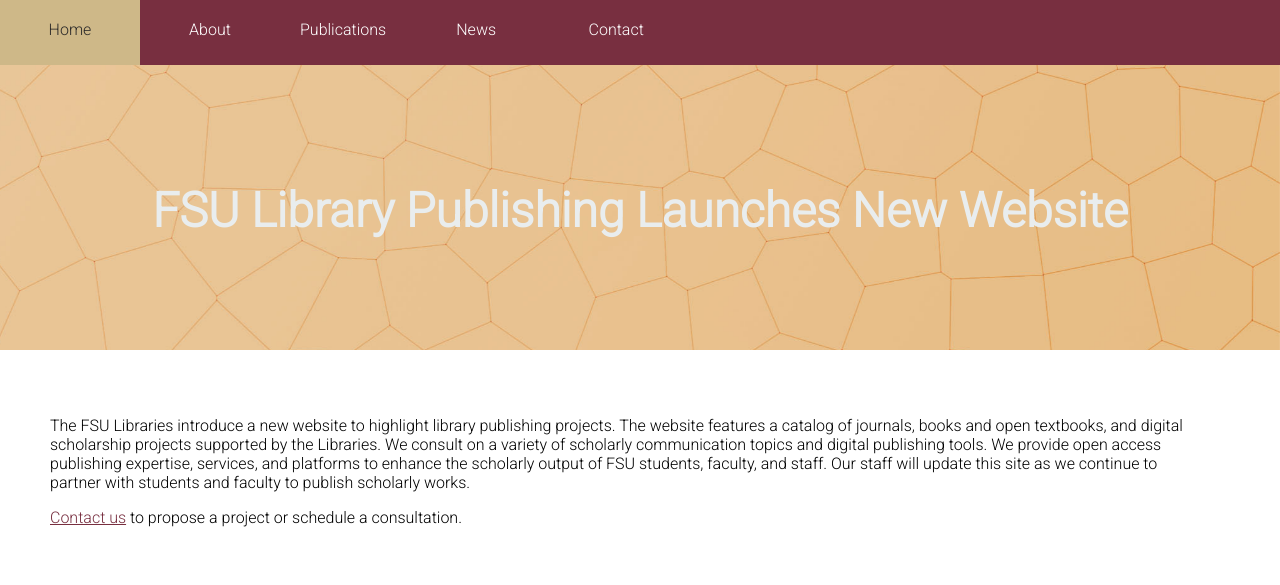
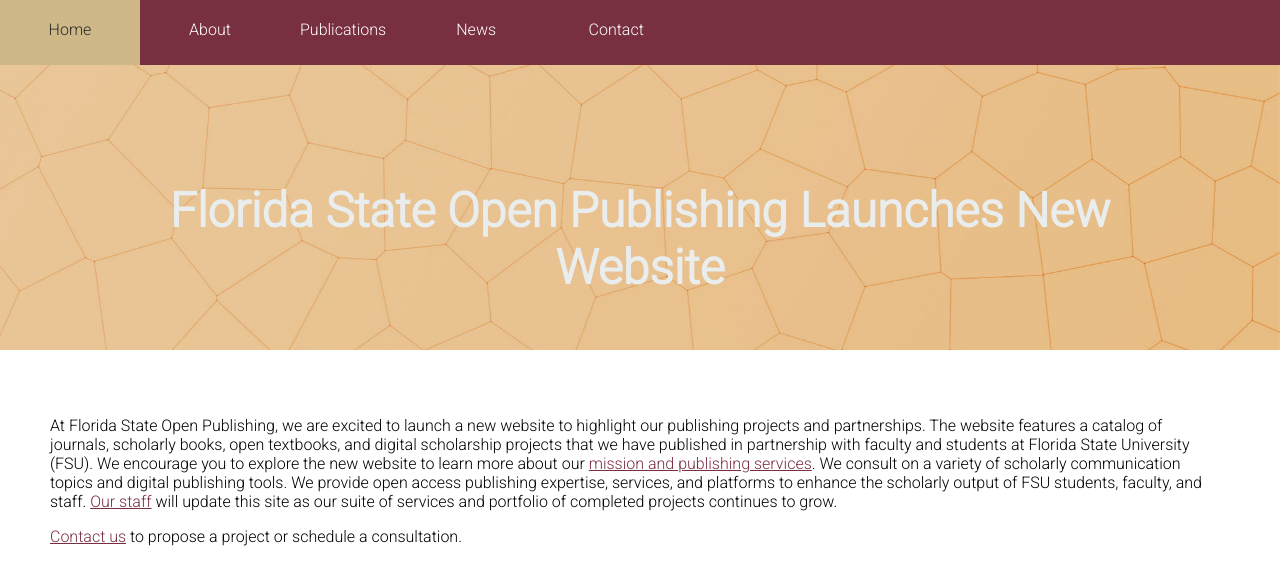
Before and after one commit to fsulibpub/fsulibpub.github.io, a Jekyll site: the page built from _news/2020-08-12_newWebsite.md, in a window 1280 px wide. Shown: the top 585 px of the page. Built offline with Jekyll 4.4.1, drawn with Linux system fonts in a browser that asks for light colours.

Commit message:
Update 2020-08-12_newWebsite.md

```diff
--- a/_news/2020-08-12_newWebsite.md
+++ b/_news/2020-08-12_newWebsite.md
@@ -1,10 +1,10 @@
 ---
 layout: default
-title: "FSU Library Publishing Launches New Website"
+title: "Florida State Open Publishing Launches New Website"
 date: 2020-08-12
 permalink: /news/2020-08-12_newWebsite/
 ---
 
-The FSU Libraries introduce a new website to highlight library publishing projects. The website features a catalog of journals, books and open textbooks, and digital scholarship projects supported by the Libraries. We consult on a variety of scholarly communication topics and digital publishing tools. We provide open access publishing expertise, services, and platforms to enhance the scholarly output of FSU students, faculty, and staff. Our staff will update this site as we continue to partner with students and faculty to publish scholarly works.
+At Florida State Open Publishing, we are excited to launch a new website to highlight our publishing projects and partnerships. The website features a catalog of journals, scholarly books, open textbooks, and digital scholarship projects that we have published in partnership with faculty and students at Florida State University (FSU). We encourage you to explore the new website to learn more about our <a href="http://publishing.lib.fsu.edu/about/">mission and publishing services</a>. We consult on a variety of scholarly communication topics and digital publishing tools. We provide open access publishing expertise, services, and platforms to enhance the scholarly output of FSU students, faculty, and staff. <a href="http://publishing.lib.fsu.edu/contact/">Our staff</a> will update this site as our suite of services and portfolio of completed projects continues to grow.
 
 [Contact us](https://www.lib.fsu.edu/DRS/form/contact-us) to propose a project or schedule a consultation.
```
